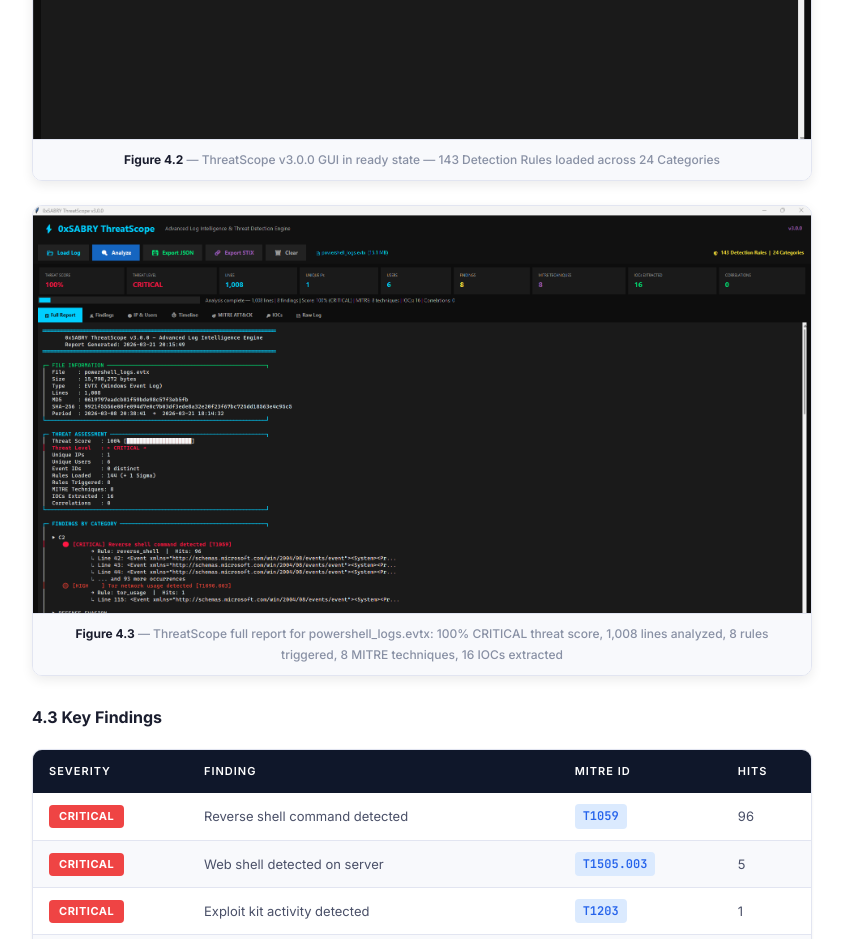
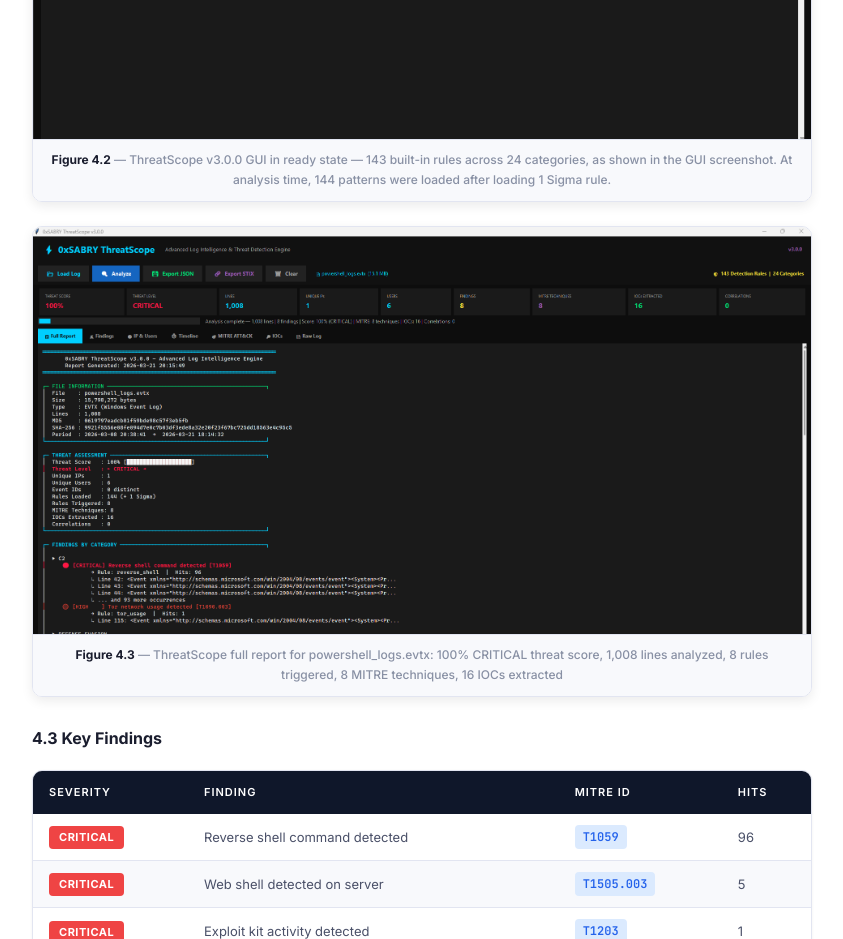
Before and after one commit to 0xsabry/soc-lab-project, a plain HTML site: page SOC_Lab_Project_0xSABRY.html in a window 1280 px wide. Shown: the part 6900-7839 px from the top of the page, without its empty margins (218-1061 px from the left). Drawn offline with Linux system fonts and the light colour scheme.

Commit message:
R-04: gloss Figure 4.2 caption to separate GUI count from analysis-time total

```diff
--- a/SOC_Lab_Project_0xSABRY.html
+++ b/SOC_Lab_Project_0xSABRY.html
@@ -675,7 +675,7 @@
 
             <figure class="screenshot">
                 <img src="images/image7.png" alt="ThreatScope v3.0.0 GUI — Ready state">
-                <figcaption><strong>Figure 4.2</strong> — ThreatScope v3.0.0 GUI in ready state — 143 Detection Rules loaded across 24 Categories</figcaption>
+                <figcaption><strong>Figure 4.2</strong> — ThreatScope v3.0.0 GUI in ready state — 143 built-in rules across 24 categories, as shown in the GUI screenshot. At analysis time, 144 patterns were loaded after loading 1 Sigma rule.</figcaption>
             </figure>
 
             <figure class="screenshot">
```
Also changed, not shown: index.html (+1 -1 lines), soc-lab-project-0xSABRY/soc-lab-project/SOC_Lab_Project_0xSABRY.html (+1 -1 lines).
